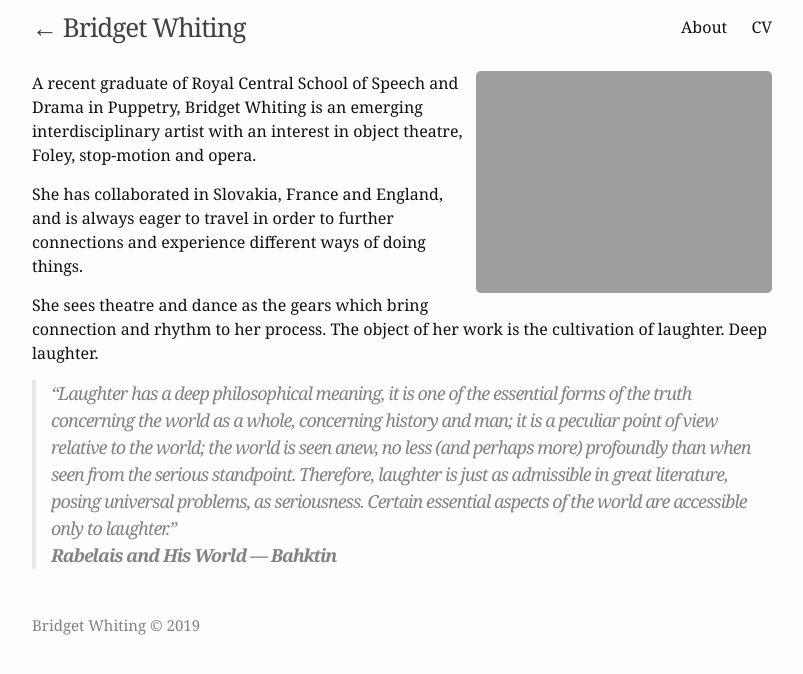
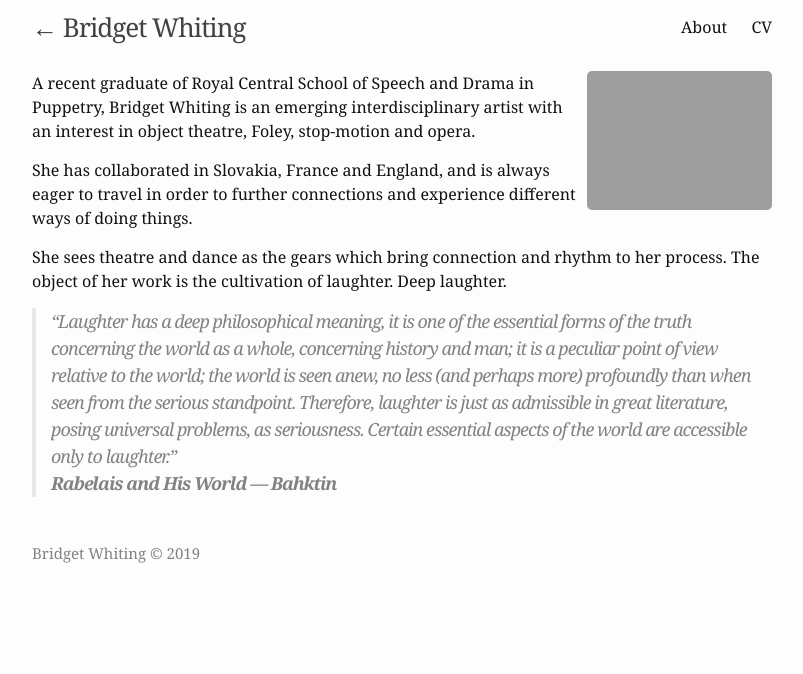
Before and after one commit to markwhiting/bridget, a Jekyll site: the page built from about.markdown, in a window 1280 px wide. Shown: the top 674 px of the page, without its empty margins (238-1041 px from the left). Built offline with Jekyll 4.4.1, drawn with Linux system fonts in a browser that asks for light colours.

Commit message:
Adjusted page images

```diff
--- a/_sass/minima/_base.scss
+++ b/_sass/minima/_base.scss
@@ -63,7 +63,6 @@ figure,
  */
 img {
   max-width: 100%;
-  max-height: 15rem;
   vertical-align: middle;
   margin: $spacing-unit $spacing-unit/3 $spacing-unit 0;
   border-radius: 5px;
--- a/_sass/minima/_layout.scss
+++ b/_sass/minima/_layout.scss
@@ -251,7 +251,14 @@
   margin: 0 0 $spacing-unit/4 $spacing-unit/4;
   padding: 0;
   max-width: 40%;
-  height: fit-content;
+  max-height: 15rem;
+}
+
+.headerImage {
+  float: right;
+  margin: 0 0 $spacing-unit/4 $spacing-unit/4;
+  padding: 0;
+  max-width: 25%;
 }
 
 .post-content {
@@ -282,6 +289,10 @@
     @include media-query($on-laptop) {
       @include relative-font-size(1.125);
     }
+  }
+
+  img {
+    max-height: 15rem;
   }
 }
 
--- a/about.markdown
+++ b/about.markdown
@@ -4,7 +4,7 @@ title: About
 permalink: /about
 ---
 
-<img class="heroImage" src="{{ "/assets/Other/foxy long distance.jpeg" | absolute_url }}" />
+<img class="headerImage" src="{{ "/assets/Other/foxy long distance.jpeg" | absolute_url }}" />
 
 A recent graduate of Royal Central School of Speech and Drama in Puppetry, Bridget Whiting is an emerging interdisciplinary artist with an interest in object theatre, Foley, stop-motion and opera.
 
--- a/cv.html
+++ b/cv.html
@@ -6,7 +6,7 @@ permalink: /cv
 
 <!-- Set up date formats -->
 {%- assign yearFull = site.minima.date_format | default: "%Y" -%} {%- assign
-yearShort = site.minima.date_format | default: "%y" -%} <img class="heroImage"
+yearShort = site.minima.date_format | default: "%y" -%} <img class="headerImage"
 src="{{ "/assets/Other/CV puppet and puppeter.jpeg" | absolute_url }}" />
 
 <!-- Single table for entire CV -->
```
